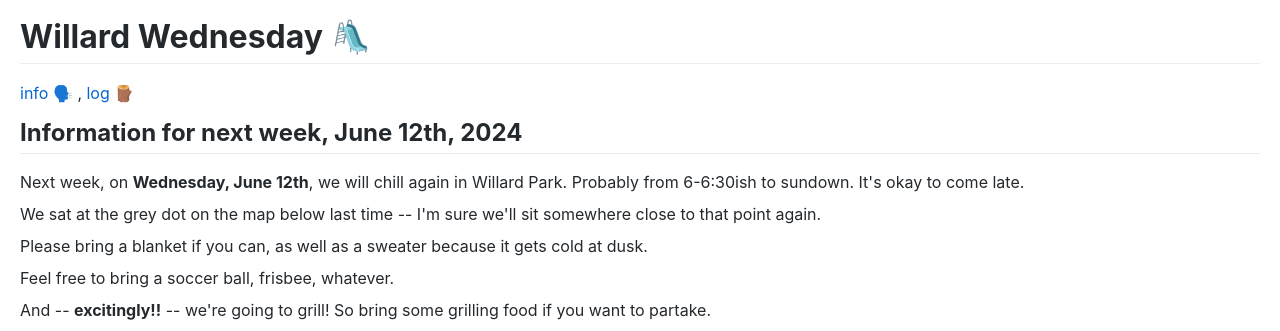
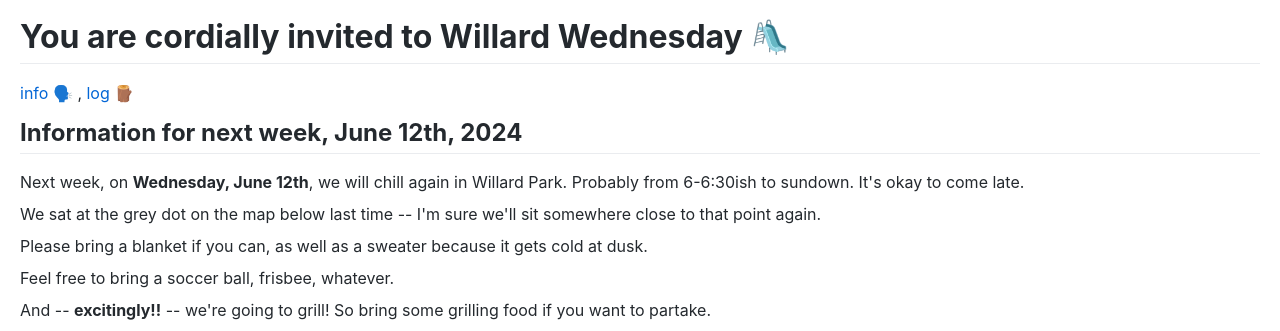
Before and after one commit to jenholmberg/willardwednesday.club, a plain HTML site: page index.html in a window 1280 px wide. Shown: the top 331 px of the page. Drawn offline with Linux system fonts and the light colour scheme.

Commit message:
Update index.html

```diff
--- a/index.html
+++ b/index.html
@@ -42,7 +42,7 @@
     </style>
 </head>
 <body>
-    <h1>Willard Wednesday 🛝</h1>
+    <h1>You are cordially invited to Willard Wednesday 🛝</h1>
     <div class="links">
         <a href="info.html">info 🗣️</a> , <a href="log.html">log 🪵</a>
     </div>
```
